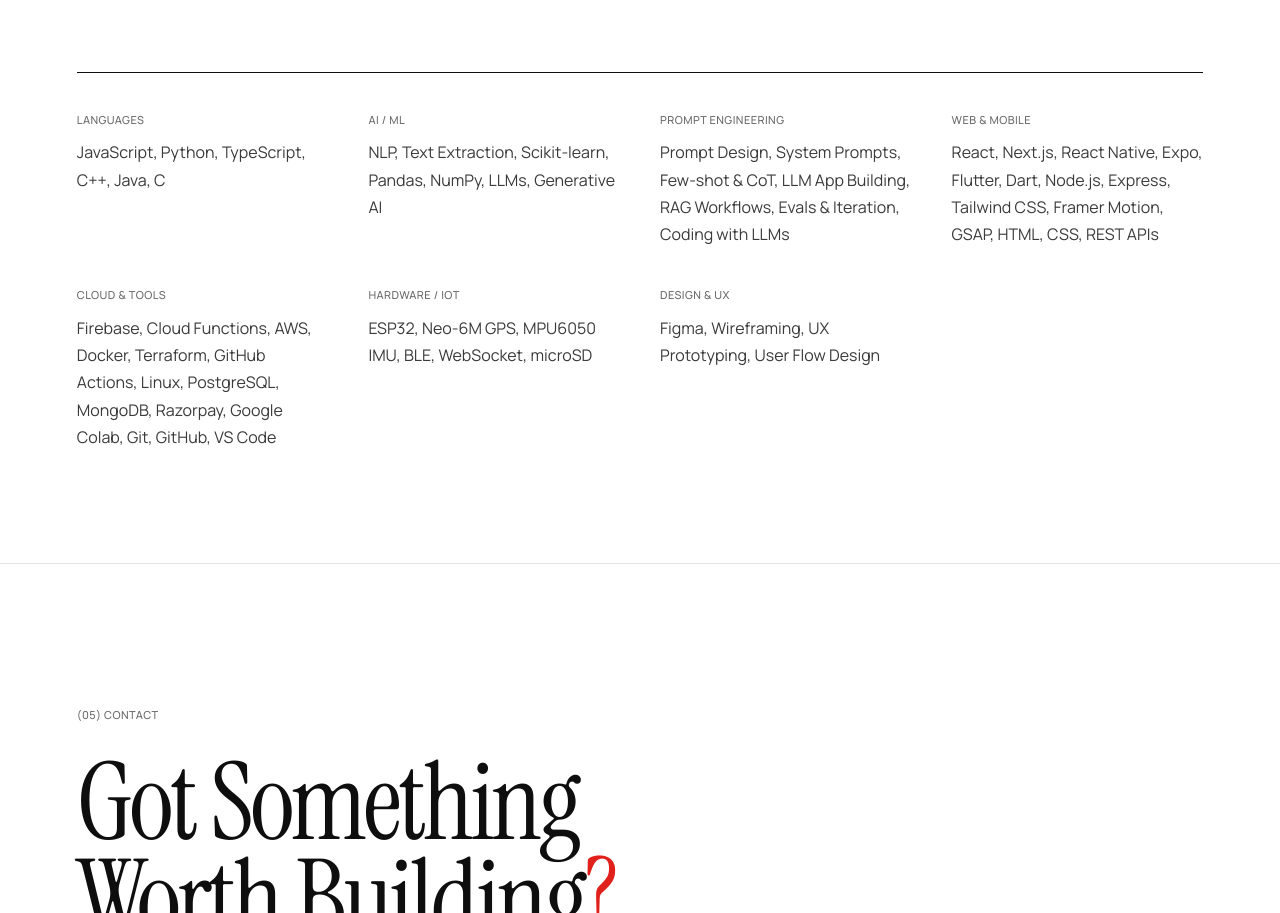
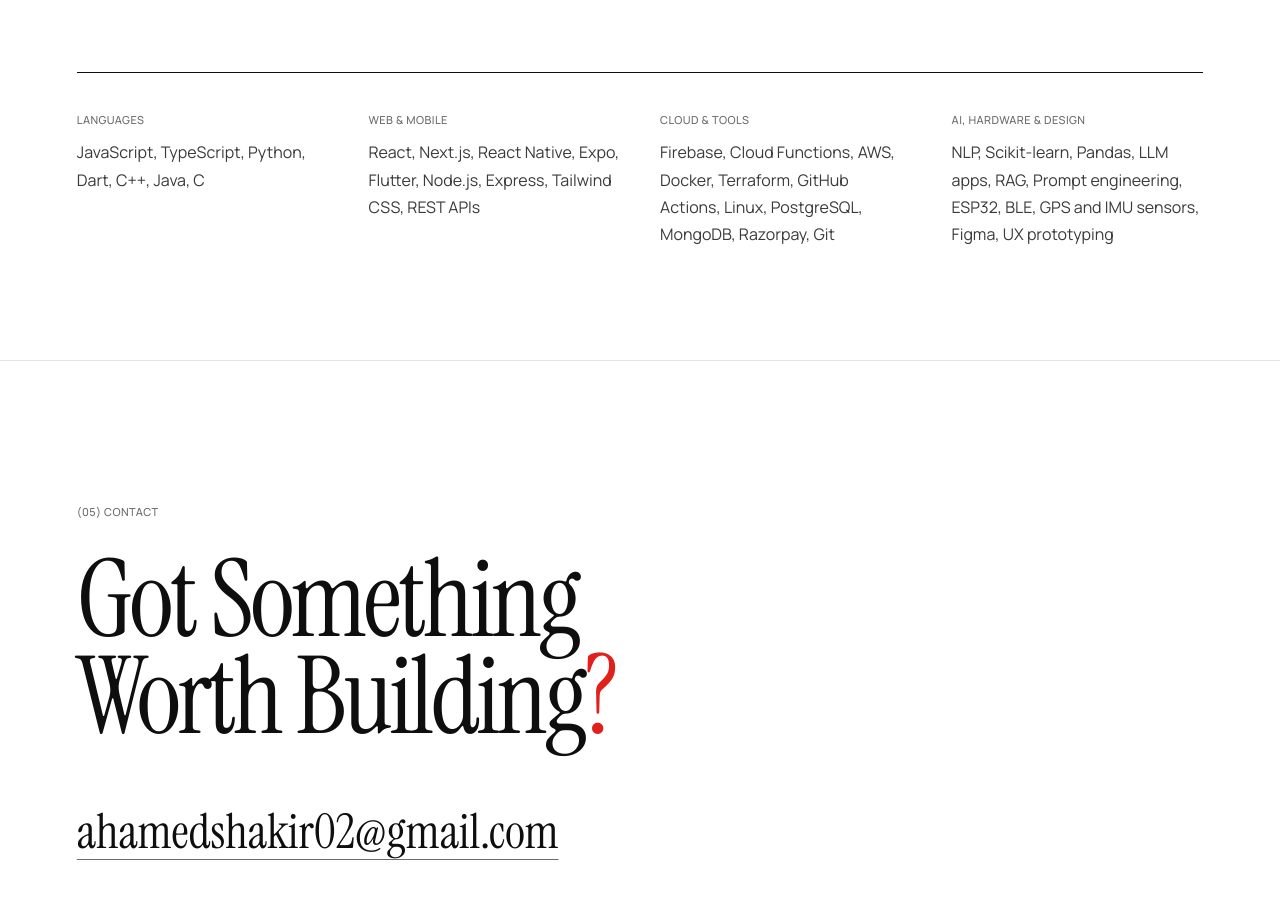
Before and after one commit to Ahamedshakir02/Shakir-s-portfolio, a React (Vite) app: page / in a window 1280 px wide. Shown: the part 3980-4893 px from the top of the page. Built offline with nearby package versions, Linux system fonts and the light colour scheme.

Commit message:
content: fold the skills into four groups that fit the grid

```diff
--- a/src/content/skills.js
+++ b/src/content/skills.js
@@ -1,11 +1,9 @@
-// Skill groups rendered by the Skills section.
+// Skill groups rendered by the Skills section: four groups, each read as one
+// comma-separated sentence.
 
 export const skills = [
-  { idx: '01', name: 'Languages', chips: ['JavaScript', 'Python', 'TypeScript', 'C++', 'Java', 'C'] },
-  { idx: '02', name: 'AI / ML', chips: ['NLP', 'Text Extraction', 'Scikit-learn', 'Pandas', 'NumPy', 'LLMs', 'Generative AI'] },
-  { idx: '03', name: 'Prompt Engineering', chips: ['Prompt Design', 'System Prompts', 'Few-shot & CoT', 'LLM App Building', 'RAG Workflows', 'Evals & Iteration', 'Coding with LLMs'] },
-  { idx: '04', name: 'Web & Mobile', chips: ['React', 'Next.js', 'React Native', 'Expo', 'Flutter', 'Dart', 'Node.js', 'Express', 'Tailwind CSS', 'Framer Motion', 'GSAP', 'HTML', 'CSS', 'REST APIs'] },
-  { idx: '05', name: 'Cloud & Tools', chips: ['Firebase', 'Cloud Functions', 'AWS', 'Docker', 'Terraform', 'GitHub Actions', 'Linux', 'PostgreSQL', 'MongoDB', 'Razorpay', 'Google Colab', 'Git', 'GitHub', 'VS Code'] },
-  { idx: '06', name: 'Hardware / IoT', chips: ['ESP32', 'Neo-6M GPS', 'MPU6050 IMU', 'BLE', 'WebSocket', 'microSD'] },
-  { idx: '07', name: 'Design & UX', chips: ['Figma', 'Wireframing', 'UX Prototyping', 'User Flow Design'] },
+  { name: 'Languages', items: ['JavaScript', 'TypeScript', 'Python', 'Dart', 'C++', 'Java', 'C'] },
+  { name: 'Web & mobile', items: ['React', 'Next.js', 'React Native', 'Expo', 'Flutter', 'Node.js', 'Express', 'Tailwind CSS', 'REST APIs'] },
+  { name: 'Cloud & tools', items: ['Firebase', 'Cloud Functions', 'AWS', 'Docker', 'Terraform', 'GitHub Actions', 'Linux', 'PostgreSQL', 'MongoDB', 'Razorpay', 'Git'] },
+  { name: 'AI, hardware & design', items: ['NLP', 'Scikit-learn', 'Pandas', 'LLM apps', 'RAG', 'Prompt engineering', 'ESP32', 'BLE', 'GPS and IMU sensors', 'Figma', 'UX prototyping'] },
 ]
--- a/src/sections/Skills.jsx
+++ b/src/sections/Skills.jsx
@@ -8,7 +8,7 @@ export default function Skills() {
         {skills.map((g) => (
           <div key={g.name}>
             <dt className="meta text-muted">{g.name}</dt>
-            <dd className="mt-3 text-ink-2">{g.chips.join(', ')}</dd>
+            <dd className="mt-3 text-ink-2">{g.items.join(', ')}</dd>
           </div>
         ))}
       </dl>
```
